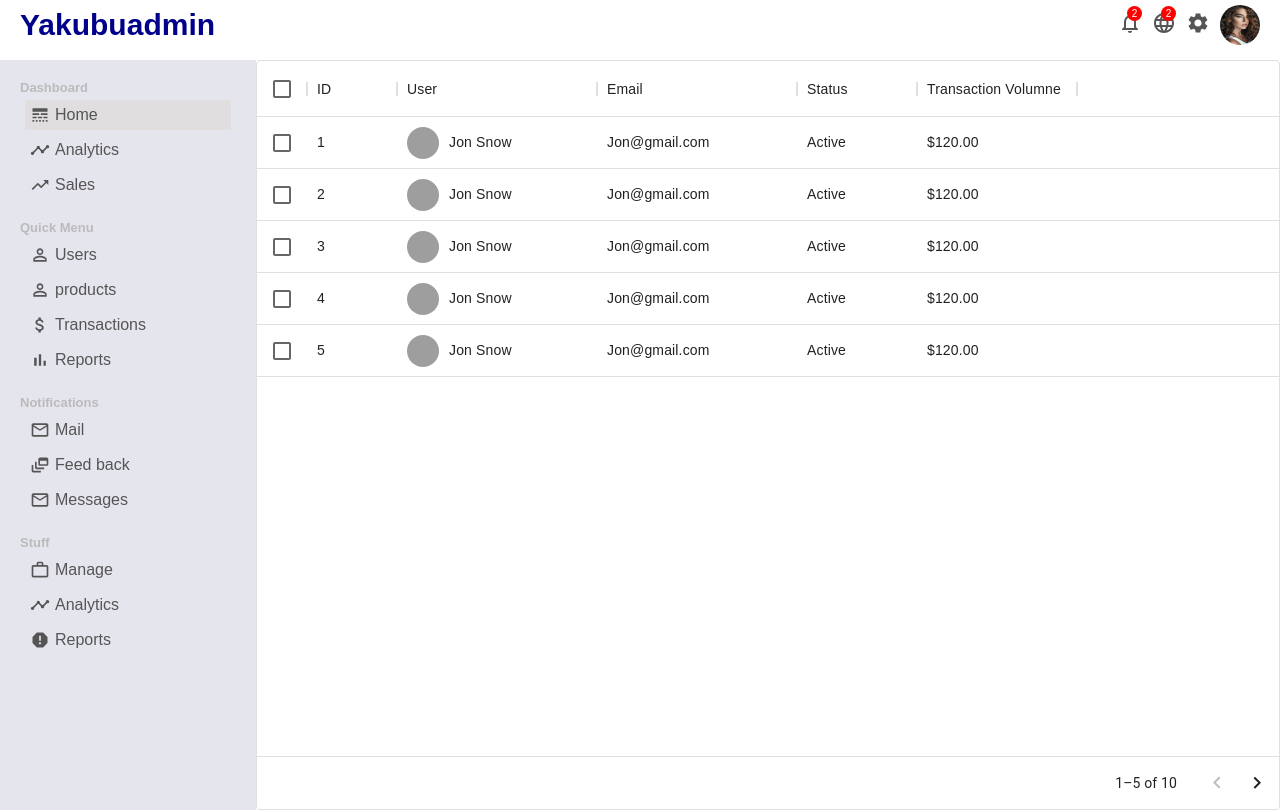
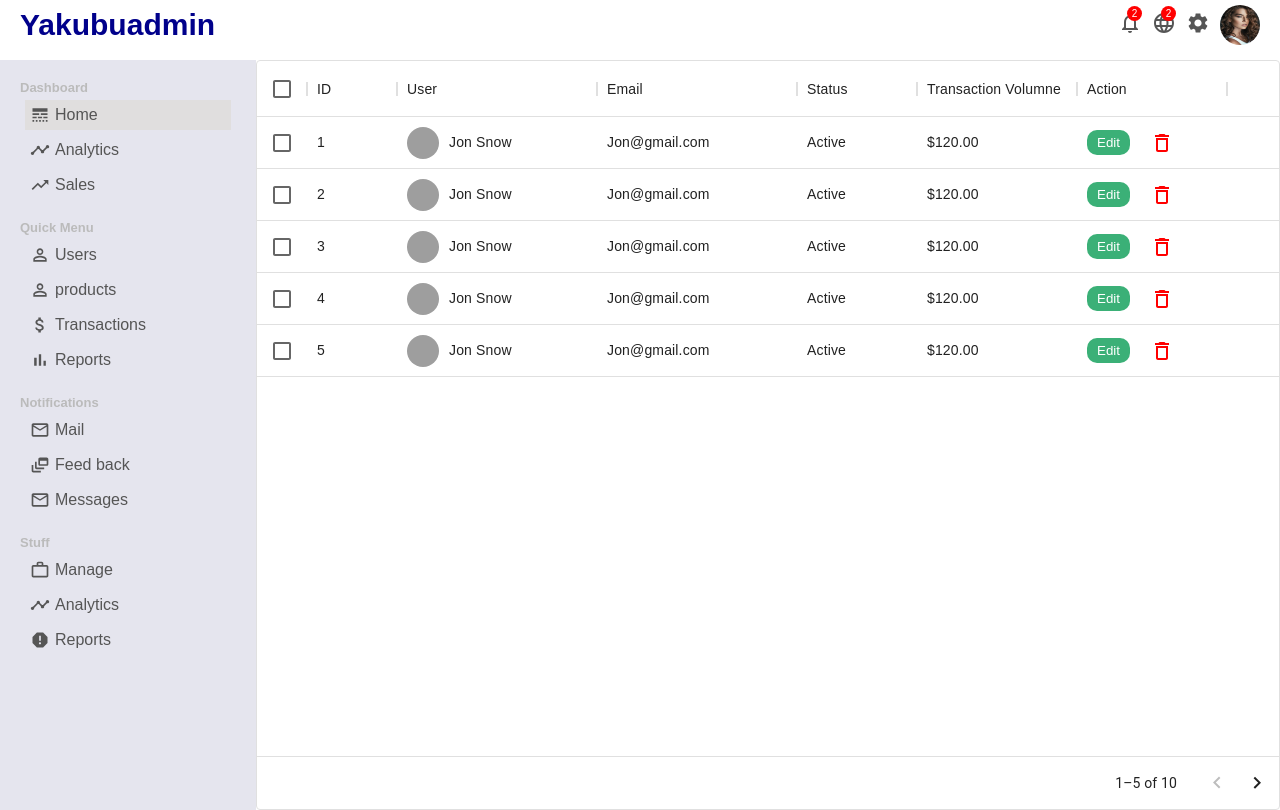
Before and after one commit to YakubuAmidu/admin, a React (Create React App) app: page /users in a window 1280 px wide. Built offline with nearby package versions, Linux system fonts and the light colour scheme; grey boxes are pictures that could not be loaded; a web font is replaced by a local one.

Commit message:
Initial commit

```diff
--- a/src/pages/UserList/UserList.css
+++ b/src/pages/UserList/UserList.css
@@ -14,3 +14,18 @@
  object-fit: cover;
  margin-right: 10px;
 }
+
+.deleteListEdit{
+    border: none;
+    border-radius: 10px;
+    padding: 5px 10px;
+    background-color: #3bb077;
+    color: white;
+    cursor: pointer;
+    margin-right: 20px;
+}
+
+.userListDelete {
+    color: red;
+    cursor: pointer;
+}
--- a/src/pages/UserList/UserList.jsx
+++ b/src/pages/UserList/UserList.jsx
@@ -1,7 +1,8 @@
 import React from 'react';
 import './UserList.css';
-import UserList1 from '../../img/userlist1.png';
+import avatar from '../../img/userlist1.png';
 import { DataGrid } from '@mui/x-data-grid';
+import { DeleteOutline } from '@material-ui/icons';
 
 export default function UserList(){
     const columns = [
@@ -24,6 +25,19 @@ export default function UserList(){
             field: 'transaction',
             headerName: 'Transaction Volumne',
             width: 160
+        },
+        {
+            field: 'action',
+            headerName: 'Action',
+            width: 150,
+            renderCell: (params) => {
+                return (
+                    <>
+                    <button className="deleteListEdit">Edit</button>
+                    <DeleteOutline className="userListDelete"/>
+                    </>
+                )
+            }
         }
       ];
 
@@ -31,7 +45,7 @@ export default function UserList(){
         {
             id: 1,
             username: 'Jon Snow',
-            avatar: {UserList1},
+            avatar: {avatar},
             email: "Jon@gmail.com",
             status: "Active",
             transaction: "$120.00"
@@ -40,7 +54,7 @@ export default function UserList(){
         {
             id: 2,
             username: 'Jon Snow',
-            avatar: "../../img/userlist1.png",
+            avatar: {avatar},
             email: "Jon@gmail.com",
             status: "Active",
             transaction: "$120.00"
@@ -49,7 +63,7 @@ export default function UserList(){
         {
             id: 3,
             username: 'Jon Snow',
-            avatar: "../../img/userlist1.png",
+            avatar: {avatar},
             email: "Jon@gmail.com",
             status: "Active",
             transaction: "$120.00"
@@ -58,7 +72,7 @@ export default function UserList(){
         {
             id: 4,
             username: 'Jon Snow',
-            avatar: "../../img/userlist1.png",
+            avatar: {avatar},
             email: "Jon@gmail.com",
             status: "Active",
             transaction: "$120.00"
@@ -67,7 +81,7 @@ export default function UserList(){
         {
             id: 5,
             username: 'Jon Snow',
-            avatar: "../../img/userlist1.png",
+            avatar: {avatar},
             email: "Jon@gmail.com",
             status: "Active",
             transaction: "$120.00"
@@ -76,7 +90,7 @@ export default function UserList(){
         {
             id: 6,
             username: 'Jon Snow',
-            avatar: "../../img/userlist1.png",
+            avatar: {avatar},
             email: "Jon@gmail.com",
             status: "Active",
             transaction: "$120.00"
@@ -85,7 +99,7 @@ export default function UserList(){
         {
             id: 7,
             username: 'Jon Snow',
-            avatar: "../../img/userlist1.png",
+            avatar: {avatar},
             email: "Jon@gmail.com",
             status: "Active",
             transaction: "$120.00"
@@ -94,7 +108,7 @@ export default function UserList(){
         {
             id: 8,
             username: 'Jon Snow',
-            avatar: "../../img/userlist1.png",
+            avatar: {avatar},
             email: "Jon@gmail.com",
             status: "Active",
             transaction: "$120.00"
@@ -103,7 +117,7 @@ export default function UserList(){
         {
             id: 9,
             username: 'Jon Snow',
-            avatar: "../../img/userlist1.png",
+            avatar: {avatar},
             email: "Jon@gmail.com",
             status: "Active",
             transaction: "$120.00"
@@ -112,7 +126,7 @@ export default function UserList(){
         {
             id: 10,
             username: 'Jon Snow',
-            avatar: "../../img/userlist1.png",
+            avatar: {avatar},
             email: "Jon@gmail.com",
             status: "Active",
             transaction: "$120.00"
@@ -125,6 +139,7 @@ export default function UserList(){
        <DataGrid
         rows={rows}
         columns={columns}
+        disableSelectionOnClick
         pageSize={5}
         rowsPerPageOptions={[5]}
         checkboxSelection
```
